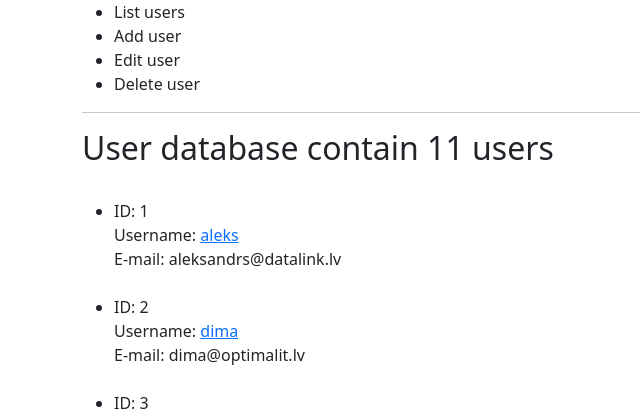
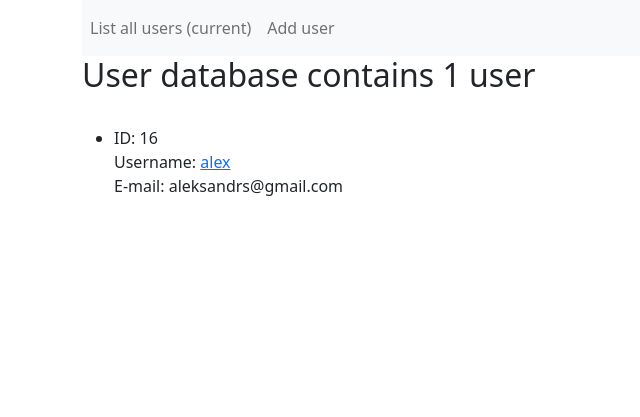
Before and after one commit to aleks777i/visit, a Django app: page / in a window 1280 px wide. Shown: the top 417 px of the page, without its empty margins (0-640 px from the left). Run offline with Django 3.2, Linux system fonts and the light colour scheme; data comes from the database, SQL or seed files in the repository.

Commit message:
Final steps

```diff
--- a/visit/templates/base.html
+++ b/visit/templates/base.html
@@ -13,5 +13,9 @@
 		replace me
 		{% endblock %}
 	</div>
+	<script src="https://cdn.jsdelivr.net/npm/bootstrap@5.0.0-beta3/dist/js/bootstrap.bundle.min.js"
+	        integrity="sha384-JEW9xMcG8R+pH31jmWH6WWP0WintQrMb4s7ZOdauHnUtxwoG2vI5DkLtS3qm9Ekf"
+	        crossorigin="anonymous"></script>
+
 </body>
 </html>
--- a/visit/templates/index.html
+++ b/visit/templates/index.html
@@ -1,7 +1,7 @@
 {% extends 'base.html' %}
 
 {% block content %}
-<h2>User database contain {{ users.count }} users</h2>
+<h2>User database contains {{ users.count }} user{{ users.count|pluralize }}</h2>
 <br>
 <ul>
 	{% for user in users %}
--- a/visit/templates/navbar.html
+++ b/visit/templates/navbar.html
@@ -1,7 +1,13 @@
-<ul>
-	<li>List users</li>
-	<li>Add user</li>
-	<li>Edit user</li>
-	<li>Delete user</li>
-</ul>
-<hr>
+<nav class="navbar navbar-expand-lg navbar-light bg-light">
+  <div class="collapse navbar-collapse" id="navbarNav">
+    <ul class="navbar-nav">
+      <li class="nav-item active">
+        <a class="nav-link" href="{% url 'visit:home' %}">List all users <span class="sr-only">(current)</span></a>
+      </li>
+      <li class="nav-item">
+        <a class="nav-link" href="{% url 'visit:add_user' %}">Add user</a>
+      </li>
+
+    </ul>
+  </div>
+</nav>
--- a/visit/urls.py
+++ b/visit/urls.py
@@ -1,5 +1,5 @@
 from django.urls import path
-from .views import home, detail, add_user
+from .views import home, detail, add_user, delete_user
 
 app_name = 'visit'
 
@@ -7,4 +7,5 @@ urlpatterns = [
     path('', home, name="home"),
     path('<int:user_id>/', detail, name="detail"),
     path('add_user/', add_user, name="add_user"),
+    path('delete_user/<int:user_id>/', delete_user, name="delete_user"),
 ]
--- a/visit/views.py
+++ b/visit/views.py
@@ -1,6 +1,7 @@
 from django.shortcuts import render, get_object_or_404, redirect
 from .models import Visit
 from .forms import UserForm
+from django.http import HttpResponse
 
 
 def home(request):
@@ -13,10 +14,16 @@ def home(request):
 
 def detail(request, user_id):
     user = get_object_or_404(Visit, pk=user_id)
-    context = {
-        "user": user
-    }
-    return render(request, 'detail.html', context)
+    if request.method == 'GET':
+        form = UserForm(instance=user)
+        return render(request, 'detail.html', {'form': form, 'user': user})
+    else:
+        try:
+            form = UserForm(request.POST, instance=user)
+            form.save()
+            return redirect('/')
+        except ValueError:
+            return render(request, 'add_user.html', {'form': form, 'user': user, 'error': 'Bad data passed in. Try again'})
 
 
 def add_user(request):
@@ -29,3 +36,14 @@ def add_user(request):
             return redirect('/')
         except ValueError:
             return render(request, 'add_user.html', {'form': UserForm(), 'error': 'Bad data passed in. Try again'})
+
+
+def delete_user(request, user_id):
+    user = get_object_or_404(Visit, pk=user_id)
+    if request.method == 'POST':
+        user.delete()
+        return redirect('/')
+    else:
+        user.delete()
+        atbilde = "Deleted " + user.name
+        return HttpResponse(atbilde)
```
Also changed, not shown: visit/templates/detail.html (+19 -3 lines), db.sqlite3.
